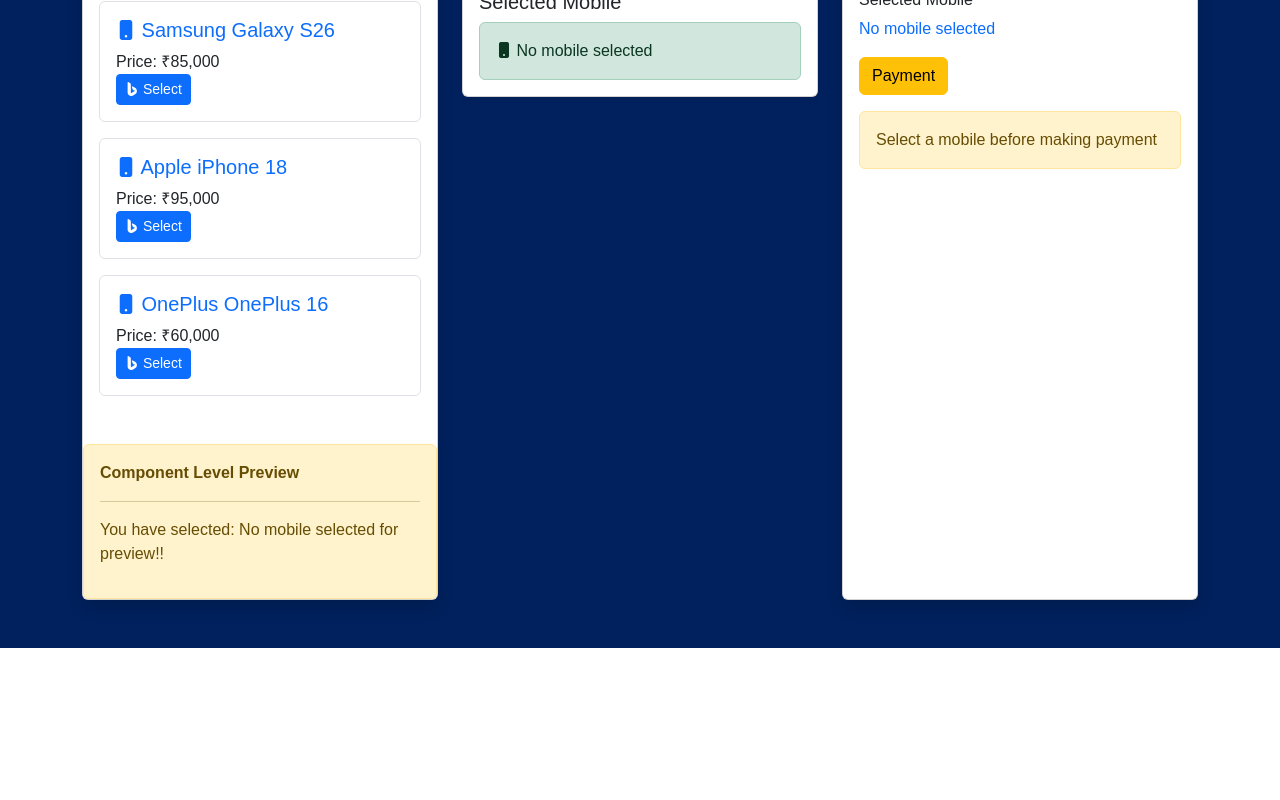
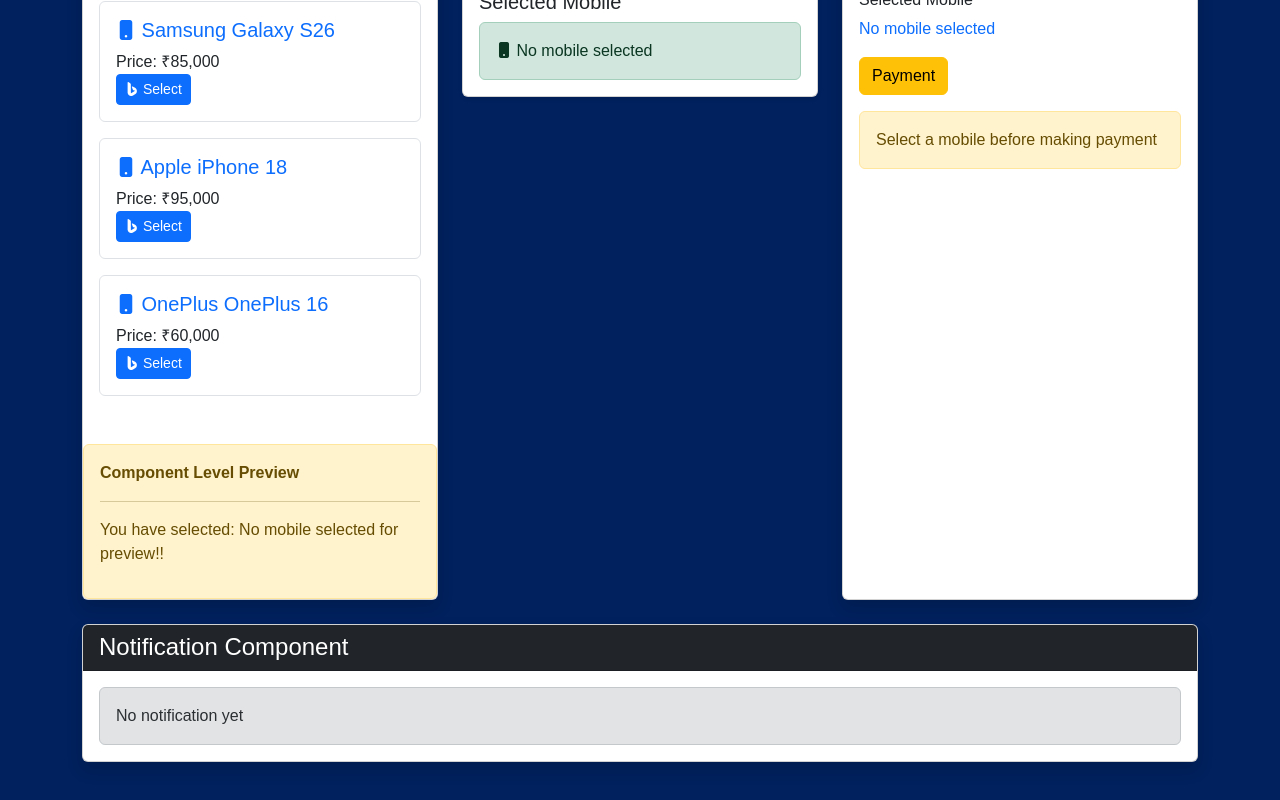
Before and after one commit to alamarsheed4/New-angular-app, an Angular app: page / in a window 1280 px wide. Shown: the part 268-1068 px from the top of the page. Before the commit the page ends 916 px from the top, so only its background shows below. Built offline with nearby package versions, Linux system fonts and the light colour scheme.

Commit message:
Initial commit

```diff
--- a/src/app/app.config.ts
+++ b/src/app/app.config.ts
@@ -2,6 +2,9 @@
 import { App_Name, Api_URL } from './tokens/app.token';
 import { PaymentGateway } from './services/payment-gateway.service';
 import { creditCardPayment } from './services/creditcard-payment.service';
+import { NotificationService } from './services/notifications/notification-service';
+import { EmailNotificationService } from './services/notifications/email-notification-service';
+import { UPIPayment } from './services/upi-payment.service';
 
 export const appConfig: ApplicationConfig = {
   providers: [
@@ -15,7 +18,11 @@
     },
     {
       provide : PaymentGateway,
-      useClass: creditCardPayment
+      useClass: UPIPayment
+    },
+    {
+      provide : NotificationService,
+      useClass: EmailNotificationService
     },
   ]
 };
--- a/src/app/app.html
+++ b/src/app/app.html
@@ -24,6 +24,9 @@
         <app-payment></app-payment>
     </div>
     </div>
+    <div class="mt-4 g-4">
+        <app-notification></app-notification>
+    </div>
 </div>
 </div>
 <!-- <div class="shadow-none p-3 mb-4 bg-light">No shadow</div>
--- a/src/app/app.ts
+++ b/src/app/app.ts
@@ -3,8 +3,9 @@
 import { MobileSummary } from './mobile-summary/mobile-summary';
 import { App_Name } from './tokens/app.token';
 import { PaymentComponent } from './payment/payment';
+import {NotificationComponent } from './notification/notification';
 @Component({
-  imports: [MobileList, MobileSummary,PaymentComponent],
+  imports: [MobileList, MobileSummary,PaymentComponent,NotificationComponent],
   selector: 'app-root',
   styleUrl: './app.css',
   templateUrl: './app.html',
--- /dev/null
+++ b/src/app/notification/notification.css
@@ -0,0 +1,3 @@
+:host{
+    display: block;
+}
--- /dev/null
+++ b/src/app/notification/notification.html
@@ -0,0 +1,22 @@
+<!-- <p>notification works!</p> -->
+
+<div class="card shadow ">
+    <div class="card-header bg-dark text-white">
+        <h4 class="mb-0">
+            Notification Component
+        </h4>
+    </div>
+
+    <div class="card-body">
+        @if(notificationLogService.notifications().length == 0){
+        <div class="alert alert-secondary mb-0">
+            No notification yet
+        </div>
+        }
+        @for(notification of notificationLogService.notifications(); track $index){
+        <div class="alert alert-info mb-2">
+            {{notification}}
+        </div>
+    }
+    </div>
+</div>
--- /dev/null
+++ b/src/app/notification/notification.ts
@@ -0,0 +1,18 @@
+import { Component, inject } from '@angular/core';
+import { NotificationService } from '../services/notifications/notification-service';
+import { NotificationLogService } from '../services/notifications/notification-log';
+
+@Component({
+  imports: [],
+  selector: 'app-notification',
+  styleUrl: './notification.css',
+  templateUrl: './notification.html',
+})
+export class NotificationComponent {
+
+
+  notificationService=inject(NotificationService); //new Email Notification
+
+  notificationLogService = inject(NotificationLogService)
+
+}
--- /dev/null
+++ b/src/app/services/notifications/email-notification-service.ts
@@ -0,0 +1,21 @@
+import { inject, Injectable } from "@angular/core";
+import { NotificationService } from "./notification-service";
+import { loggerService } from "../logger.service";
+import { NotificationLogService } from "./notification-log";
+
+@Injectable()
+export class EmailNotificationService implements NotificationService{
+
+    private logService = inject(loggerService);
+
+    private notificationlogService = inject(NotificationLogService)
+
+    send(Message: string): void {
+
+        const newMassage = `✉️ Email Sent : ${Message}`
+        this.logService.log(`✉️ Email Sent : Message`);
+        this.notificationlogService.addNotification(newMassage);
+
+
+    }
+}
--- /dev/null
+++ b/src/app/services/notifications/notification-log.ts
@@ -0,0 +1,11 @@
+import { Injectable, signal } from "@angular/core";
+
+@Injectable({providedIn: 'root'})
+export class NotificationLogService{
+
+    notifications = signal<string[]>([]);
+
+    addNotification(newNotification:string){
+        this.notifications.update(items => [newNotification, ...items]);
+    }
+}
--- /dev/null
+++ b/src/app/services/notifications/notification-service.ts
@@ -0,0 +1,3 @@
+export abstract class NotificationService {
+    abstract send(Message: string): void;
+}
--- a/src/app/services/upi-payment.service.ts
+++ b/src/app/services/upi-payment.service.ts
@@ -1,9 +1,16 @@
-import { Injectable } from "@angular/core";
+import { inject, Injectable } from "@angular/core";
 import { PaymentGateway } from "./payment-gateway.service";
+import { NotificationService } from "./notifications/notification-service";
 
 @Injectable()
 export class UPIPayment extends PaymentGateway{
+
+    notificationService = inject(NotificationService)
+
      pay(mobileName: string): string {
+
+        this.notificationService.send(mobileName);
+
         return `${mobileName} Payment through Phone pay done!!`
     }
 }
```
Also changed, not shown: src/app/services/notifications/sms-notification-service.ts (added, +13 -0 lines), 1 other file (tests, documents, lock files or other folders).
